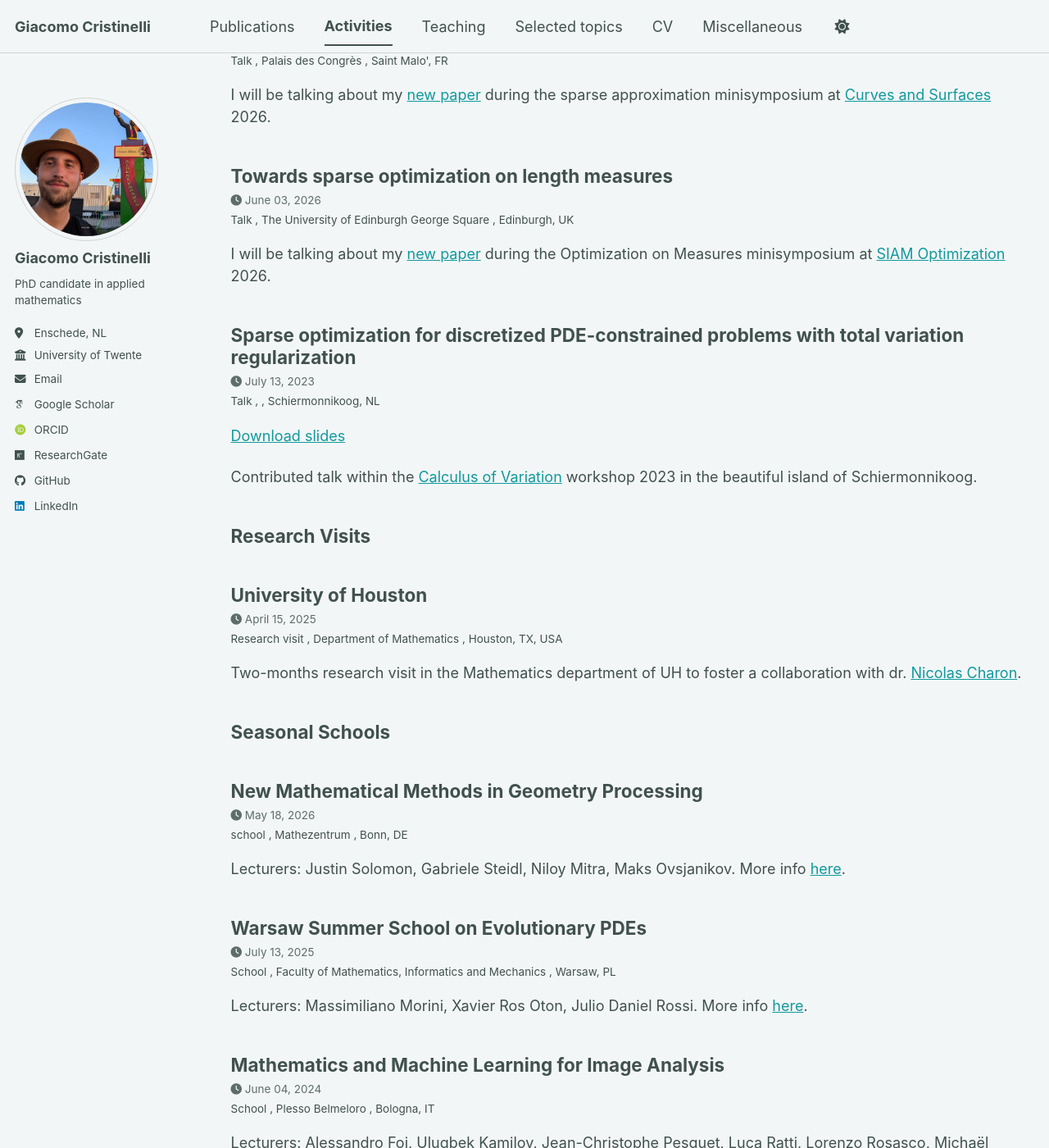
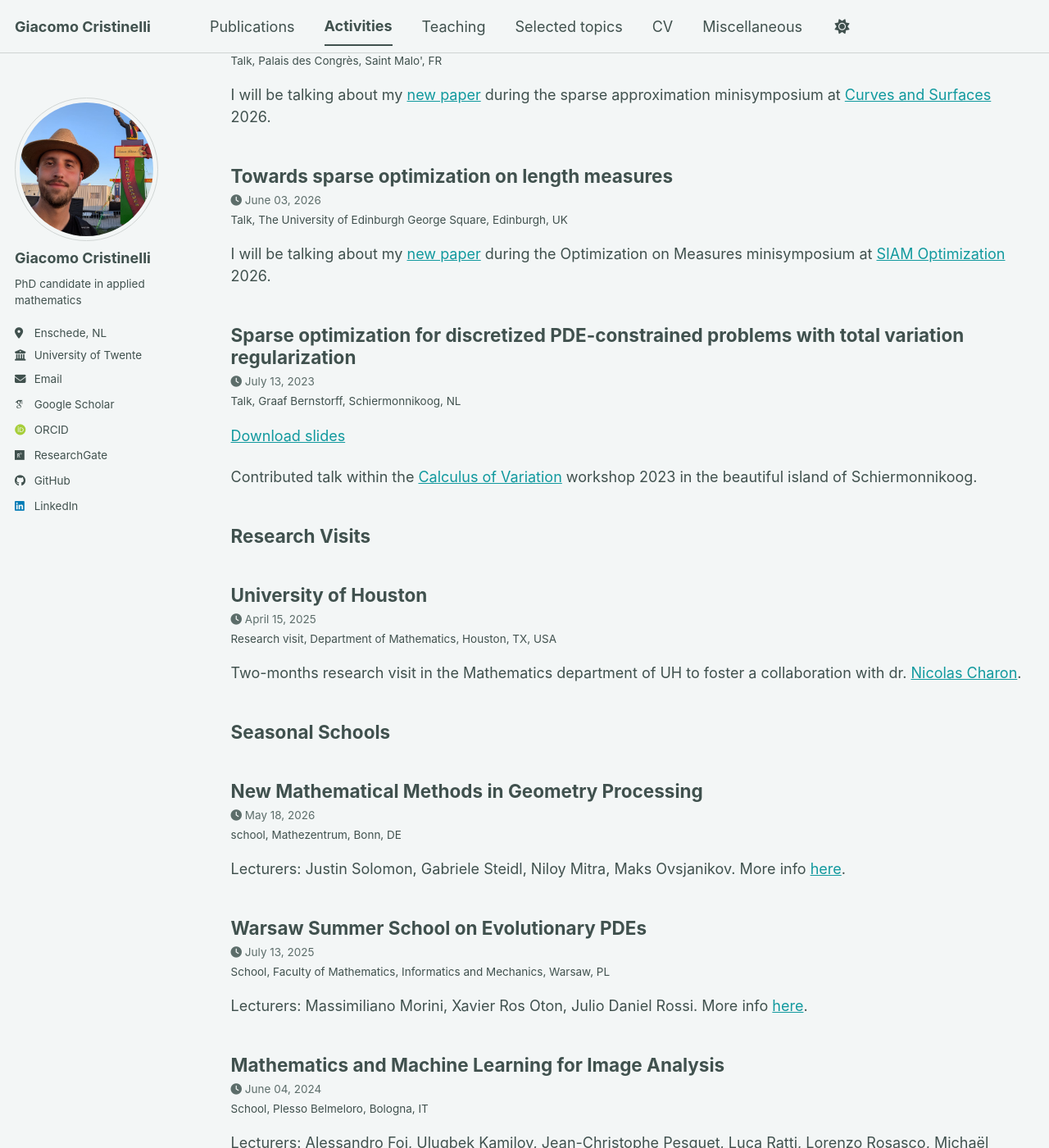
Before and after one commit to gcristinelli/gcristinelli.github.io, a Jekyll site: the page built from _pages/talks.html, in a window 1280 px wide and 1400 px high, scrolled down 239 px. Shown: the whole window at 82% size. Built offline with Jekyll 4.4.1, drawn with Linux system fonts in a browser that asks for light colours; some web fonts are replaced; a script bundle is joined from its source files by our own code; library files that are not in the unit come from our copies; some of the changed text lies outside the part shown.

Commit message:
talks update

```diff
--- a/_includes/archive-single-talk.html
+++ b/_includes/archive-single-talk.html
@@ -40,11 +40,11 @@
 
     {% if post.venue or post.location %}
       <p class="archive__item-excerpt" itemprop="description">
-        {% if post.type %}{{ post.type }}{% endif %}
-        {% if post.type and post.venue %}, {% endif %}
-        {% if post.venue %}{{ post.venue }}{% endif %}
-        {% if post.location and post.venue %}, {% endif %}
-        {% if post.location %}{{ post.location }}{% endif %}
+        {%- if post.type -%}{{ post.type }}{% endif -%}
+        {%- if post.type and post.venue -%}, {% endif -%}
+        {%- if post.venue -%}{{ post.venue }}{% endif -%}
+        {%- if post.location and post.venue -%}, {% endif -%}
+        {%- if post.location -%}{{ post.location }}{% endif -%}
       </p>
     {% endif %}
 
```
Also changed, not shown: _talks/Calcvar2023.md (+1 -1 lines).
